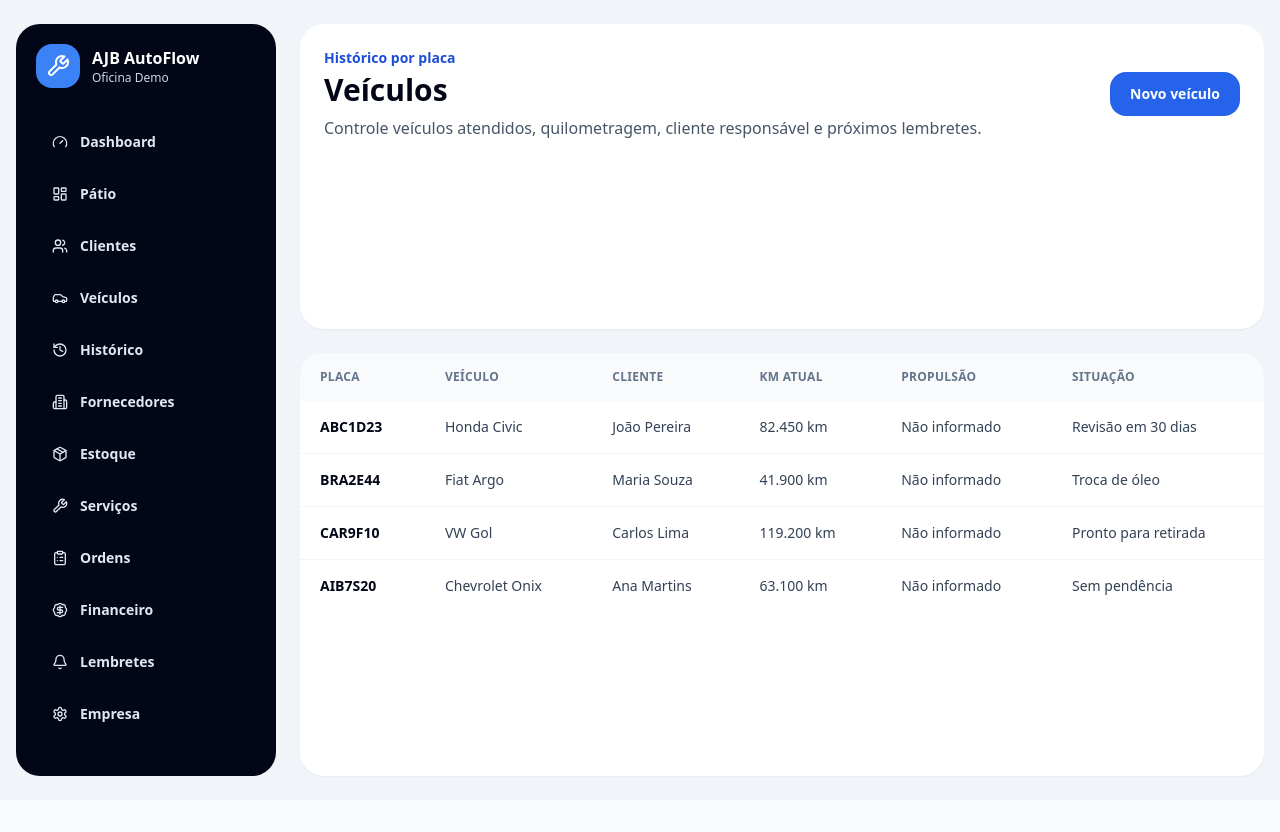
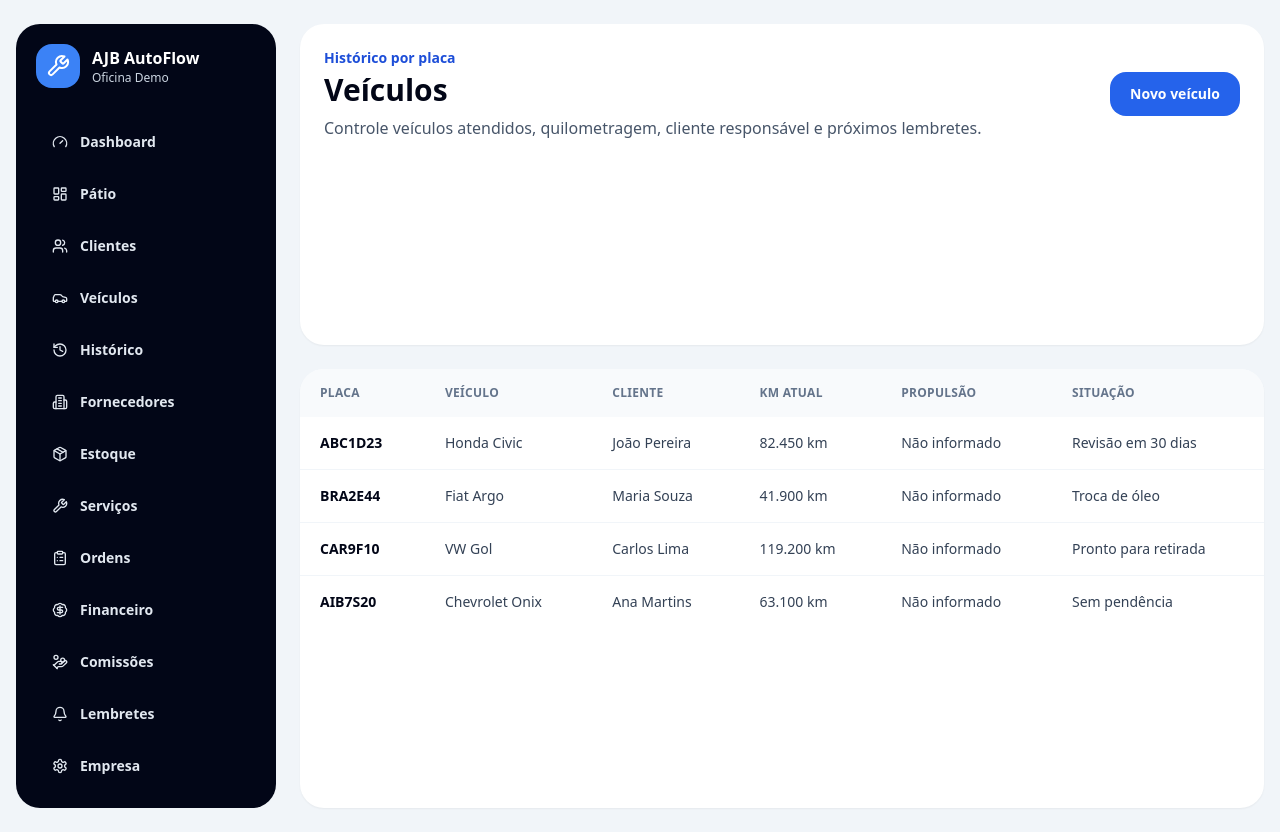
Before and after one commit to anjobrito/ajb-autoflow, a Next.js app: page /veiculos in a window 1280 px wide. Before the commit the page ends 800 px from the top, so only its background shows below. Built offline with nearby package versions, Linux system fonts and the light colour scheme.

Commit message:
feat: add commissions to sidebar

```diff
--- a/components/app-shell.tsx
+++ b/components/app-shell.tsx
@@ -1,5 +1,5 @@
 import Link from "next/link";
-import { BadgeDollarSign, Bell, Building2, Car, ClipboardList, Gauge, History, LayoutDashboard, Package, Settings, Users, Wrench } from "lucide-react";
+import { BadgeDollarSign, Bell, Building2, Car, ClipboardList, Gauge, HandCoins, History, LayoutDashboard, Package, Settings, Users, Wrench } from "lucide-react";
 
 const menu = [
   { label: "Dashboard", href: "/dashboard", icon: Gauge },
@@ -12,6 +12,7 @@ const menu = [
   { label: "Serviços", href: "/servicos", icon: Wrench },
   { label: "Ordens", href: "/ordens-servico", icon: ClipboardList },
   { label: "Financeiro", href: "/financeiro", icon: BadgeDollarSign },
+  { label: "Comissões", href: "/comissoes", icon: HandCoins },
   { label: "Lembretes", href: "/lembretes", icon: Bell },
   { label: "Empresa", href: "/empresa", icon: Settings },
 ];
```
